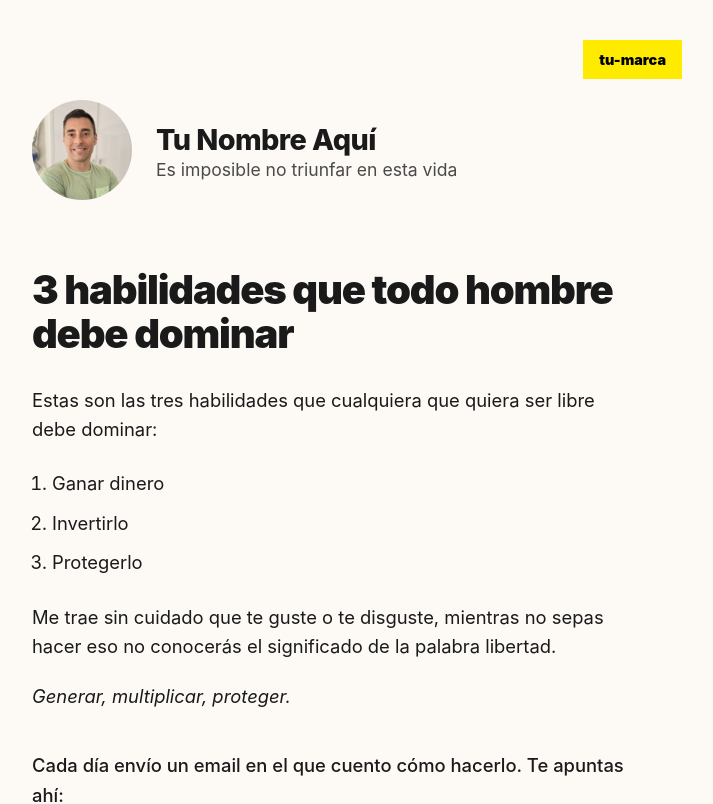
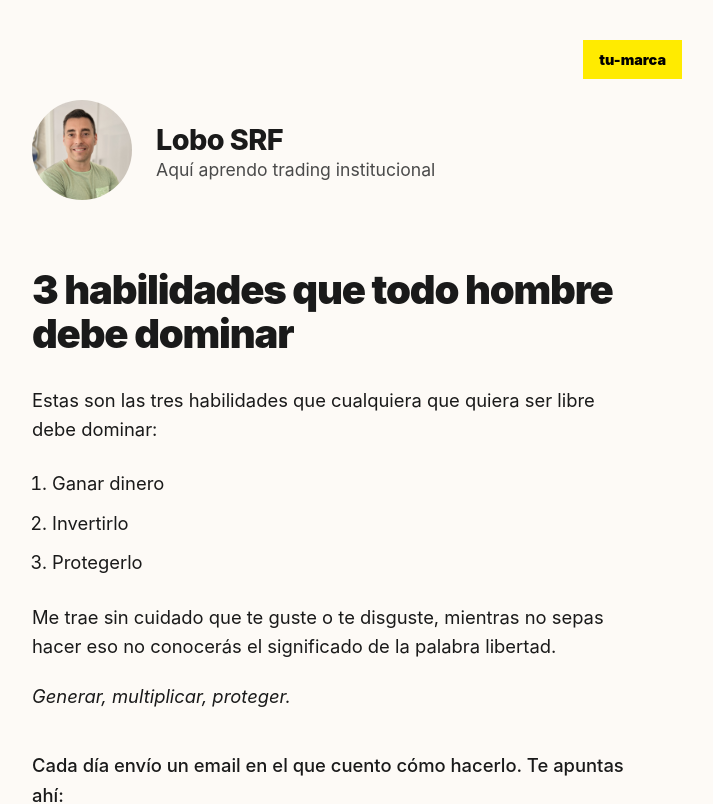
Before and after one commit to Lobosrf/My-web, a Next.js app: page / in a window 1280 px wide. Shown: the top 804 px of the page, without its empty margins (283-996 px from the left). Built offline with nearby package versions, Linux system fonts and the light colour scheme.

Commit message:
final clone

```diff
--- a/app/page.tsx
+++ b/app/page.tsx
@@ -48,14 +48,14 @@ export default function Home() {
             letterSpacing: '-0.02em',
             color: '#1a1a1a'
           }}>
-            Tu Nombre Aquí
+            Lobo SRF
           </h1>
           <p style={{
             margin: 0,
             color: '#4a4a4a',
             fontSize: '1.1rem'
           }}>
-            Es imposible no triunfar en esta vida
+            Aquí aprendo trading institucional
           </p>
         </div>
       </header>
```
